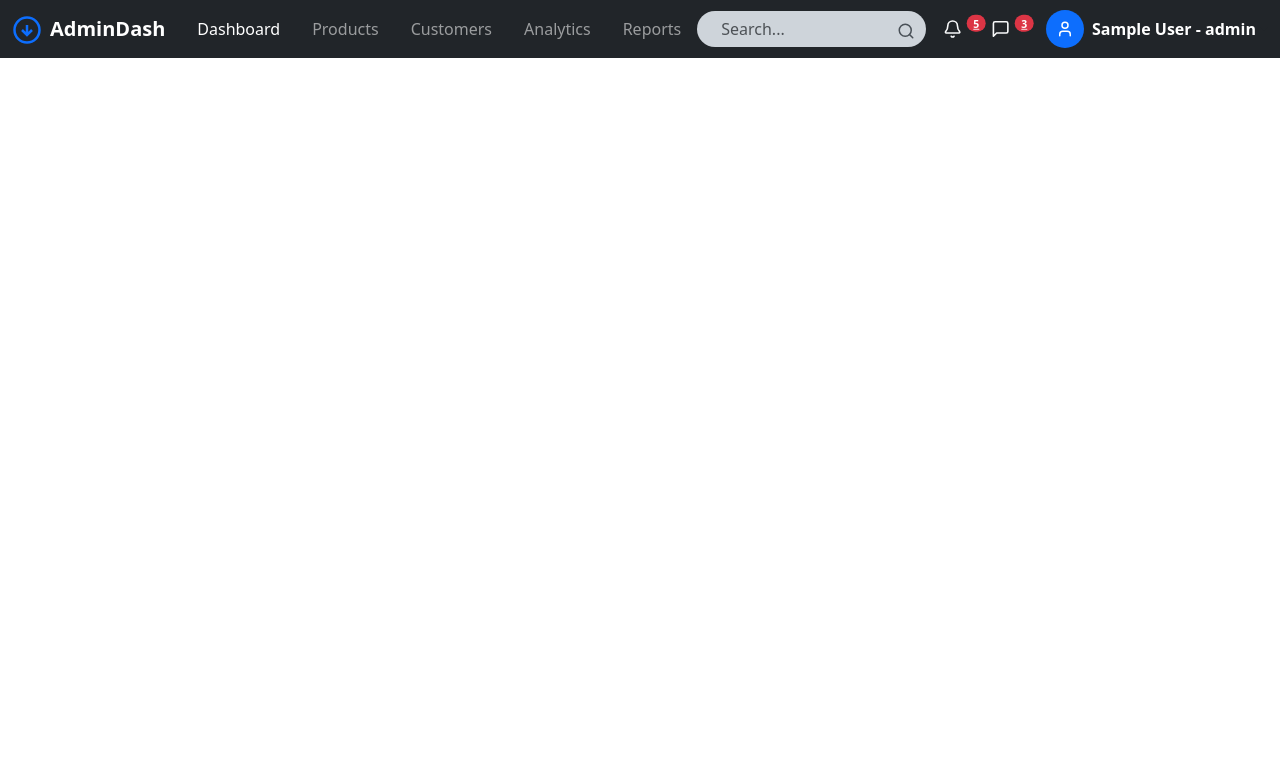
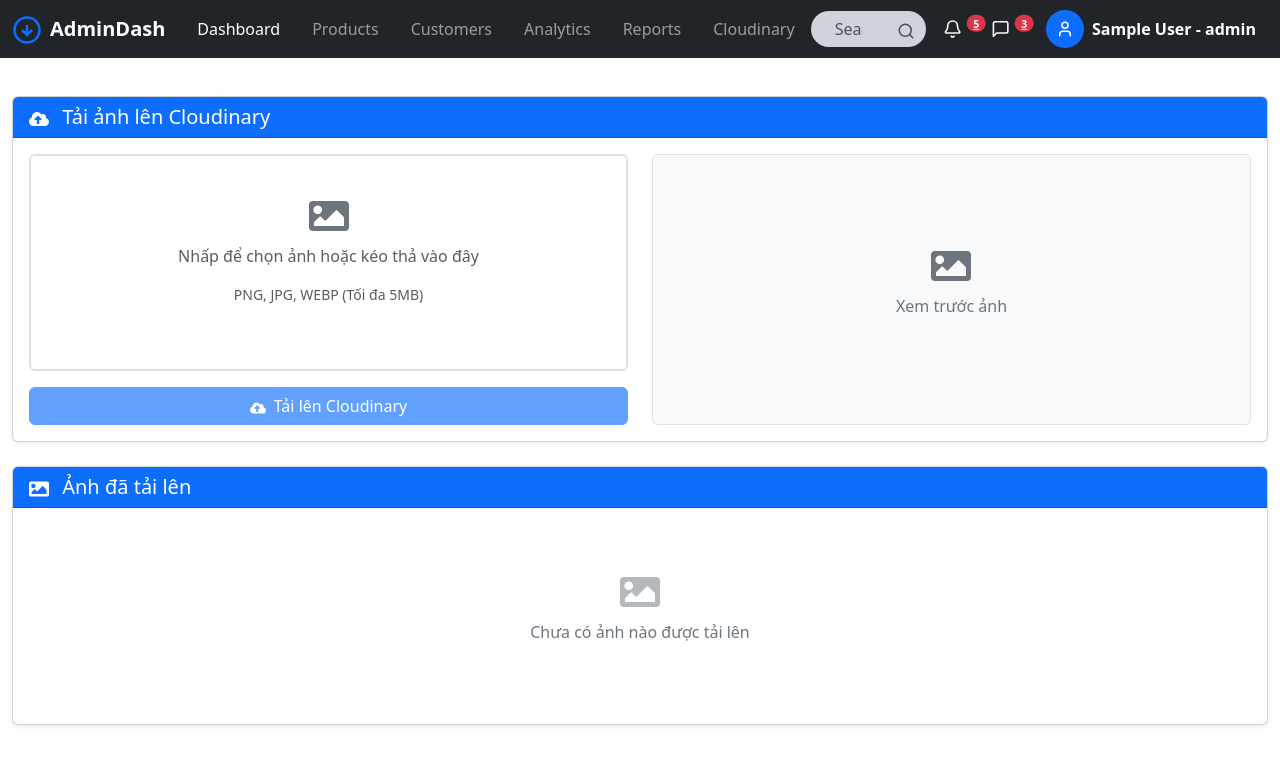
Before and after one commit to nqminh21123/Group2-SDN302-EcommerceWebsite, a React (Create React App) app in the folder Admin/admin-web/: page /cloudinary in a window 1280 px wide. Shown: the top 764 px of the page. Built offline with nearby package versions, Linux system fonts and the light colour scheme; sample sign-in values are in the browser's storage.

Commit message:
update.cloudinary

```diff
--- a/Admin/admin-web/src/App.js
+++ b/Admin/admin-web/src/App.js
@@ -1,18 +1,19 @@
-import React, { useEffect, useState } from "react";
+import React, { useEffect } from "react";
+import { useSelector } from "react-redux";
 import {
+  Route,
   BrowserRouter as Router,
   Routes,
-  Route,
   useNavigate,
 } from "react-router-dom";
-import { useSelector } from "react-redux";
+import "./AppLayout.css";
+import AddProduct from "./components/AddProduct";
+import Cloudinary from "./components/Cloudinary";
+import Dashboard from "./components/Dashboard";
+import Login from "./components/Login";
+import DashboardNavbar from "./components/NavBar";
+import ProductList from "./components/ProductList";
 import ProductManagement from "./components/ProductManagement";
-import ProductList from "./components/ProductList";
-import Login from "./components/Login";
-import Dashboard from "./components/Dashboard";
-import DashboardNavbar from "./components/NavBar";
-import AddProduct from "./components/AddProduct";
-import "./AppLayout.css";
 
 function ProtectedRoute({ element }) {
   const auth = useSelector((state) => state.auth);
@@ -86,6 +87,18 @@ function App() {
               />
             }
           />
+          <Route
+            path="/cloudinary"
+            element={
+              <ProtectedRoute
+                element={
+                  <MainContent>
+                    <Cloudinary />
+                  </MainContent>
+                }
+              />
+            }
+          />
         </Routes>
       </div>
     </Router>
--- /dev/null
+++ b/Admin/admin-web/src/components/Cloudinary.jsx
@@ -0,0 +1,213 @@
+import { useState } from "react"
+import { Alert, Button, Card, Col, Container, Form, Row, Spinner, Table } from "react-bootstrap"
+import { FaCloudUploadAlt, FaImage, FaLink } from "react-icons/fa"
+
+const Cloudinary = () => {
+    const [selectedFile, setSelectedFile] = useState(null)
+    const [previewUrl, setPreviewUrl] = useState("")
+    const [isUploading, setIsUploading] = useState(false)
+    const [uploadedImages, setUploadedImages] = useState([])
+    const [message, setMessage] = useState("")
+    const [messageType, setMessageType] = useState("") // "success" hoặc "danger"
+
+    // Handle file selection
+    const handleFileChange = (e) => {
+        const file = e.target.files[0]
+        if (file) {
+            setSelectedFile(file)
+
+            // Create preview URL
+            const fileReader = new FileReader()
+            fileReader.onload = () => {
+                setPreviewUrl(fileReader.result)
+            }
+            fileReader.readAsDataURL(file)
+        }
+    }
+
+    // Handle file upload
+    const handleUpload = async () => {
+        if (!selectedFile) {
+            setMessage("Vui lòng chọn một tệp ảnh")
+            setMessageType("danger")
+            return
+        }
+
+        setIsUploading(true)
+
+        try {
+            const formData = new FormData()
+            formData.append("image", selectedFile)
+
+            const response = await fetch("http://localhost:9999/api/cloudinary/add-img", {
+                method: "POST",
+                body: formData,
+            })
+
+            const result = await response.json()
+
+            if (result.success) {
+                setMessage("Tải ảnh lên thành công")
+                setMessageType("success")
+
+                // Add new image to the list
+                setUploadedImages((prev) => [
+                    {
+                        id: result.data.id,
+                        url: result.data.url,
+                        uploadedAt: new Date().toLocaleString("vi-VN"),
+                    },
+                    ...prev,
+                ])
+
+                // Reset form
+                setSelectedFile(null)
+                setPreviewUrl("")
+            } else {
+                setMessage(result.message || "Tải ảnh lên thất bại")
+                setMessageType("danger")
+            }
+        } catch (error) {
+            console.error("Upload error:", error)
+            setMessage("Đã xảy ra lỗi khi tải ảnh lên")
+            setMessageType("danger")
+        } finally {
+            setIsUploading(false)
+        }
+    }
+
+    // Copy URL to clipboard
+    const copyToClipboard = (url) => {
+        navigator.clipboard
+            .writeText(url)
+            .then(() => {
+                setMessage("Đã sao chép URL vào clipboard")
+                setMessageType("success")
+            })
+            .catch(() => {
+                setMessage("Không thể sao chép URL")
+                setMessageType("danger")
+            })
+    }
+
+    return (
+        <Container fluid className="py-4">
+            <Card className="mb-4 shadow-sm">
+                <Card.Header as="h5" className="bg-primary text-white">
+                    <FaCloudUploadAlt className="me-2" /> Tải ảnh lên Cloudinary
+                </Card.Header>
+                <Card.Body>
+                    {message && <Alert variant={messageType} className="mb-3">{message}</Alert>}
+
+                    <Row>
+                        <Col md={6}>
+                            <div className="border border-2 border-dashed rounded p-3 text-center mb-3">
+                                <Form.Group controlId="formFile" className="mb-0">
+                                    <Form.Label className="d-block cursor-pointer py-4">
+                                        <FaImage className="fs-1 text-secondary mb-2" />
+                                        <p className="text-muted">Nhấp để chọn ảnh hoặc kéo thả vào đây</p>
+                                        <p className="text-muted small">PNG, JPG, WEBP (Tối đa 5MB)</p>
+                                        <Form.Control type="file" accept="image/*" onChange={handleFileChange} className="d-none" />
+                                    </Form.Label>
+                                </Form.Group>
+                            </div>
+
+                            <Button
+                                variant="primary"
+                                onClick={handleUpload}
+                                disabled={!selectedFile || isUploading}
+                                className="w-100"
+                            >
+                                {isUploading ? (
+                                    <>
+                                        <Spinner animation="border" size="sm" className="me-2" />
+                                        Đang tải lên...
+                                    </>
+                                ) : (
+                                    <>
+                                        <FaCloudUploadAlt className="me-2" />
+                                        Tải lên Cloudinary
+                                    </>
+                                )}
+                            </Button>
+                        </Col>
+
+                        <Col md={6} className="d-flex align-items-center justify-content-center">
+                            <div className="border rounded bg-light p-3 text-center w-100 h-100 d-flex align-items-center justify-content-center">
+                                {previewUrl ? (
+                                    <img
+                                        src={previewUrl || "/placeholder.svg"}
+                                        alt="Preview"
+                                        className="img-fluid"
+                                        style={{ maxHeight: "200px" }}
+                                    />
+                                ) : (
+                                    <div className="text-center text-secondary">
+                                        <FaImage className="fs-1 mb-2" />
+                                        <p>Xem trước ảnh</p>
+                                    </div>
+                                )}
+                            </div>
+                        </Col>
+                    </Row>
+                </Card.Body>
+            </Card>
+
+            <Card className="shadow-sm">
+                <Card.Header as="h5" className="bg-primary text-white">
+                    <FaImage className="me-2" /> Ảnh đã tải lên
+                </Card.Header>
+                <Card.Body>
+                    {uploadedImages.length > 0 ? (
+                        <div className="table-responsive">
+                            <Table striped bordered hover>
+                                <thead>
+                                    <tr>
+                                        <th>STT</th>
+                                        <th>Ảnh</th>
+                                        <th>ID</th>
+                                        <th>URL</th>
+                                        <th>Thời gian</th>
+                                        <th>Thao tác</th>
+                                    </tr>
+                                </thead>
+                                <tbody>
+                                    {uploadedImages.map((image, index) => (
+                                        <tr key={image.id}>
+                                            <td>{index + 1}</td>
+                                            <td>
+                                                <img
+                                                    src={image.url || "/placeholder.svg"}
+                                                    alt={image.id}
+                                                    className="img-thumbnail"
+                                                    style={{ width: "64px", height: "64px", objectFit: "cover" }}
+                                                />
+                                            </td>
+                                            <td>{image.id}</td>
+                                            <td className="text-truncate" style={{ maxWidth: "200px" }}>
+                                                {image.url}
+                                            </td>
+                                            <td>{image.uploadedAt}</td>
+                                            <td>
+                                                <Button variant="outline-primary" size="sm" onClick={() => copyToClipboard(image.url)}>
+                                                    <FaLink className="me-1" /> Sao chép URL
+                                                </Button>
+                                            </td>
+                                        </tr>
+                                    ))}
+                                </tbody>
+                            </Table>
+                        </div>
+                    ) : (
+                        <div className="text-center py-5 text-secondary">
+                            <FaImage className="fs-1 mb-2 opacity-50" />
+                            <p>Chưa có ảnh nào được tải lên</p>
+                        </div>
+                    )}
+                </Card.Body>
+            </Card>
+        </Container>
+    )
+}
+
+export default Cloudinary
--- a/Admin/admin-web/src/components/NavBar.jsx
+++ b/Admin/admin-web/src/components/NavBar.jsx
@@ -1,28 +1,27 @@
-import React, { useState, useEffect } from "react";
-import {
-  Navbar,
-  Nav,
-  Container,
-  Form,
-  Button,
-  Dropdown,
-  Badge,
-} from "react-bootstrap";
 import {
   Bell,
-  MessageSquare,
-  User,
-  Settings,
   LogOut,
   Menu,
-  X,
+  MessageSquare,
   Search,
-  LogIn,
+  Settings,
+  User,
+  X
 } from "lucide-react";
+import React, { useEffect, useState } from "react";
+import {
+  Badge,
+  Button,
+  Container,
+  Dropdown,
+  Form,
+  Nav,
+  Navbar,
+} from "react-bootstrap";
+import { useDispatch, useSelector } from "react-redux";
+import { useLocation } from "react-router-dom";
+import { logout } from "../redux/slices/authSlice";
 import "./styles/Navbar.css";
-import { useLocation } from "react-router-dom";
-import { useDispatch, useSelector } from "react-redux";
-import { logout } from "../redux/slices/authSlice";
 
 const DashboardNavbar = () => {
   const [scrolled, setScrolled] = useState(false);
@@ -122,6 +121,9 @@ const DashboardNavbar = () => {
             <Nav.Link href="#" className="fw-medium px-3">
               Reports
             </Nav.Link>
+            <Nav.Link href="/cloudinary" className="fw-medium px-3">
+              Cloudinary
+            </Nav.Link>
           </Nav>
 
           <div className="d-flex align-items-center">
```
